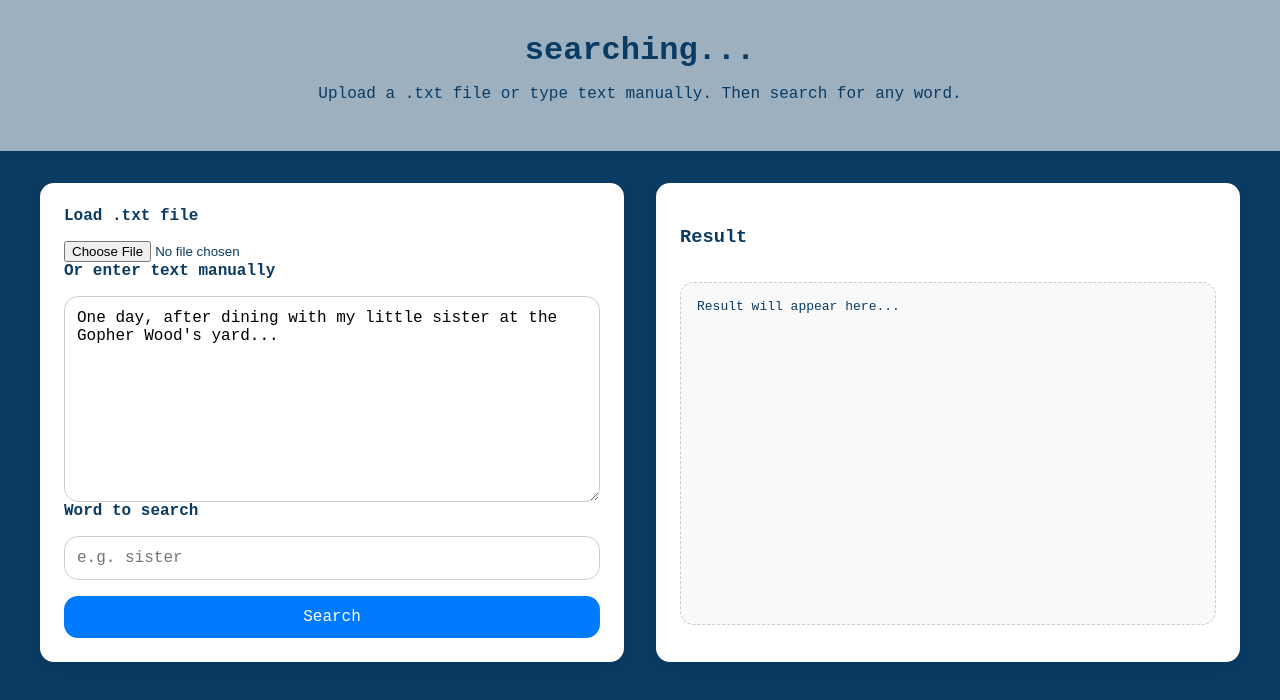
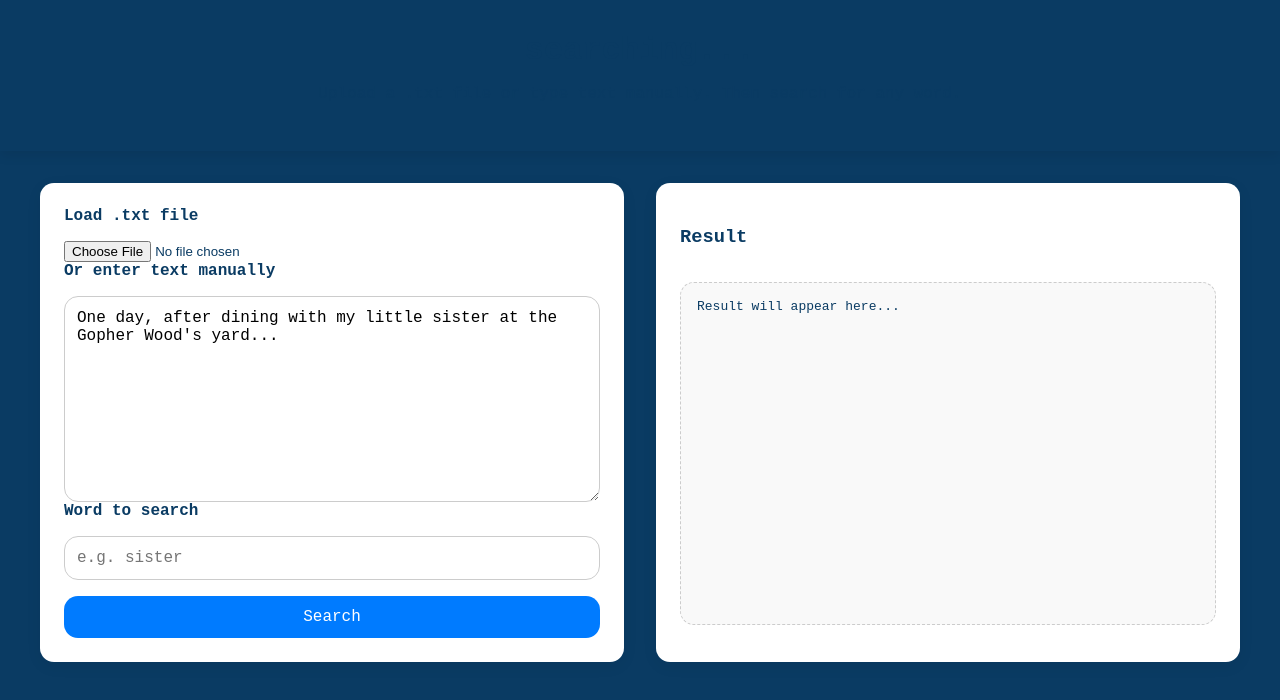
Before and after one commit to Muxmoon/bin-search-from-text, a plain HTML site: page index.html in a window 1280 px wide. Drawn offline with Linux system fonts and the light colour scheme; a script that the page names is missing.

Commit message:
Update index.html

```diff
--- a/index.html
+++ b/index.html
@@ -9,7 +9,7 @@
     :root {
       --bg: #0a3b63;
       --accent: #007bff;
-      --glass: rgba(255, 255, 255, 0.6);
+      --glass: #0a3b63;
       --radius: 14px;
     }
 
```
